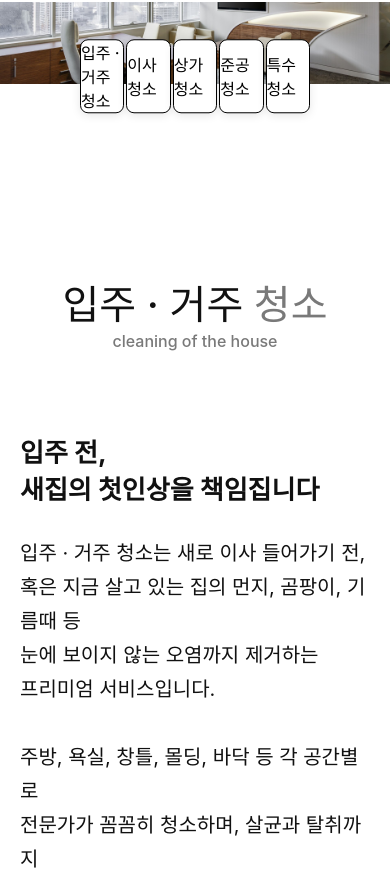
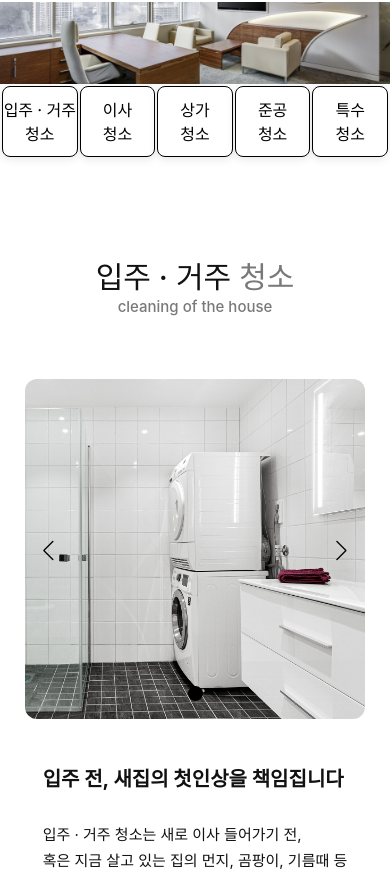
Before and after one commit to nownity/baeksaekclean, a React (Create React App) app: page / in a window 390 px wide. Shown: the part 1605-2481 px from the top of the page. Built offline with nearby package versions, Linux system fonts and the light colour scheme.

Commit message:
전페적인 코드 정리 및 모바일 반응형 수정

```diff
--- a/package.json
+++ b/package.json
@@ -12,6 +12,7 @@
     "react-datepicker": "^8.4.0",
     "react-dom": "^19.1.0",
     "react-icons": "^5.5.0",
+    "react-router-dom": "^7.6.3",
     "react-scripts": "5.0.1",
     "styled-components": "^6.1.18",
     "swiper": "^11.2.8",
--- a/src/components/ImageSlider.jsx
+++ b/src/components/ImageSlider.jsx
@@ -41,6 +41,10 @@ const SliderWrapper = styled.div`
   .swiper-pagination-bullet-active {
     background: black;
   }
+
+  @media (max-width: 768px) {
+    max-width: 340px;
+  }
 `;
 
 const Image = styled.img`
--- a/src/components/HeroSection.jsx
+++ b/src/pages/HeroSection.jsx
@@ -1,6 +1,6 @@
 import styled from "styled-components";
 import main1 from "../images/main1.jpg";
-import ContactBtn from "./ContactBtn";
+import ContactBtn from "../components/ContactBtn";
 
 const Section = styled.section`
   width: 100%;
--- a/src/components/SampleSection.jsx
+++ b/src/pages/SampleSection.jsx
@@ -1,6 +1,6 @@
 import styled from "styled-components";
 import sample1 from "../images/sample1.jpg";
-import ImageSlider from "./ImageSlider";
+import ImageSlider from "../components/ImageSlider";
 import { FiChevronDown } from "react-icons/fi";
 import ex11 from "../images/ex1-1.jpg";
 import ex12 from "../images/ex1-2.jpg";
@@ -24,6 +24,8 @@ const ImageSection = styled.img`
   height: auto;
   aspect-ratio: 1920 / 400;
   object-fit: contain;
+  @media (max-width: 768px) {
+  }
 `;
 
 const BtnSection = styled.div`
@@ -38,6 +40,13 @@ const BtnSection = styled.div`
   position: relative;
   transform: translateY(-60%);
   z-index: 10;
+  @media (max-width: 1200px) {
+    width: 80%;
+  }
+  @media (max-width: 768px) {
+    width: 100%;
+    transform: translateY(0%);
+  }
 `;
 
 const NavBtn = styled.div`
@@ -50,13 +59,35 @@ const NavBtn = styled.div`
   display: flex;
   align-items: center;
   justify-content: center;
-  flex-direction: column;
   font-size: 16px;
   font-weight: 500;
+  text-align: center;
+  .pc-space {
+    display: inline;
+  }
+  .mobile-br {
+    display: none;
+  }
+
+  @media (max-width: 1200px) {
+    aspect-ratio: 600 / 400;
+  }
+  @media (max-width: 768px) {
+    .pc-space {
+      display: none;
+    }
+    .mobile-br {
+      display: block;
+    }
+  }
 `;
 
 const FirstSection = styled.div`
   width: 100%;
+  @media (max-width: 768px) {
+    font-size: 14px;
+    aspect-ratio: 1 / 2;
+  }
 `;
 
 const TitleWrapper = styled.div`
@@ -67,6 +98,9 @@ const TitleWrapper = styled.div`
   justify-content: center;
   flex-direction: column;
   margin-top: 50px;
+  @media (max-width: 768px) {
+    height: 150px;
+  }
 `;
 
 const Title = styled.div`
@@ -74,6 +108,9 @@ const Title = styled.div`
   font-weight: 500;
   color: ${({ theme }) => theme.text};
   transition: color 0.3s ease-in-out;
+  @media (max-width: 768px) {
+    font-size: 30px;
+  }
 `;
 
 const GrayText = styled.span`
@@ -87,6 +124,9 @@ const SubTitle = styled.div`
   font-weight: 500;
   color: ${({ theme }) => theme.textGray};
   transition: color 0.3s ease-in-out;
+  @media (max-width: 768px) {
+    font-size: 15px;
+  }
 `;
 
 const ExWrapper = styled.div`
@@ -98,16 +138,29 @@ const ExWrapper = styled.div`
   margin-bottom: 50px;
   gap: 100px;
 
-  @media (max-width: 768px) {
+  @media (max-width: 1200px) {
     flex-direction: column;
     align-items: center;
     gap: 24px;
+  }
+  @media (max-width: 768px) {
   }
 `;
 
 const DescriptionBox = styled.div`
   flex: 1;
   max-width: 600px;
+  @media (max-width: 1200px) {
+    order: 2;
+    margin-top: 20px;
+  }
+`;
+
+const SliderWrapper = styled.div`
+  @media (max-width: 1200px) {
+    order: 1;
+    flex: 1;
+  }
 `;
 
 const DesTitle = styled.div`
@@ -115,12 +168,18 @@ const DesTitle = styled.div`
   font-weight: 700;
   margin-bottom: 30px;
   color: ${({ theme }) => theme.text};
+  @media (max-width: 768px) {
+    font-size: 20px;
+  }
 `;
 
 const DesText = styled.div`
   font-size: 20px;
   line-height: 1.7;
   color: ${({ theme }) => theme.text};
+  @media (max-width: 768px) {
+    font-size: 15px;
+  }
 `;
 
 const DesTitleR = styled.div`
@@ -129,6 +188,9 @@ const DesTitleR = styled.div`
   margin-bottom: 30px;
   color: ${({ theme }) => theme.text};
   text-align: right;
+  @media (max-width: 768px) {
+    font-size: 20px;
+  }
 `;
 
 const DesTextR = styled.div`
@@ -136,7 +198,11 @@ const DesTextR = styled.div`
   line-height: 1.7;
   color: ${({ theme }) => theme.text};
   text-align: right;
+  @media (max-width: 768px) {
+    font-size: 15px;
+  }
 `;
+
 const SecondSection = styled.div`
   width: 100%;
 `;
@@ -204,12 +270,35 @@ const SampleSection = () => {
       />
       <BtnSection>
         <NavBtn onClick={() => scrollToSection("section1")}>
-          입주 · 거주 청소
+          입주 · 거주
+          <span className="pc-space">&nbsp;</span>
+          <br className="mobile-br" />
+          청소
         </NavBtn>
-        <NavBtn onClick={() => scrollToSection("section2")}>이사 청소</NavBtn>
-        <NavBtn onClick={() => scrollToSection("section3")}>상가 청소</NavBtn>
-        <NavBtn onClick={() => scrollToSection("section4")}>준공 청소</NavBtn>
-        <NavBtn onClick={() => scrollToSection("section5")}>특수 청소</NavBtn>
+        <NavBtn onClick={() => scrollToSection("section2")}>
+          이사
+          <span className="pc-space">&nbsp;</span>
+          <br className="mobile-br" />
+          청소
+        </NavBtn>
+        <NavBtn onClick={() => scrollToSection("section3")}>
+          상가
+          <span className="pc-space">&nbsp;</span>
+          <br className="mobile-br" />
+          청소
+        </NavBtn>
+        <NavBtn onClick={() => scrollToSection("section4")}>
+          준공
+          <span className="pc-space">&nbsp;</span>
+          <br className="mobile-br" />
+          청소
+        </NavBtn>
+        <NavBtn onClick={() => scrollToSection("section5")}>
+          특수
+          <span className="pc-space">&nbsp;</span>
+          <br className="mobile-br" />
+          청소
+        </NavBtn>
       </BtnSection>
 
       <FirstSection id="section1">
@@ -221,10 +310,7 @@ const SampleSection = () => {
         </TitleWrapper>
         <ExWrapper>
           <DescriptionBox>
-            <DesTitle>
-              입주 전, <br />
-              새집의 첫인상을 책임집니다
-            </DesTitle>
+            <DesTitle>입주 전, 새집의 첫인상을 책임집니다</DesTitle>
             <DesText>
               입주 · 거주 청소는 새로 이사 들어가기 전, <br />
               혹은 지금 살고 있는 집의 먼지, 곰팡이, 기름때 등 <br />
@@ -254,7 +340,9 @@ const SampleSection = () => {
           <SubTitle>Moving Day Cleaning</SubTitle>
         </TitleWrapper>
         <ExWrapper>
-          <ImageSlider images={[ex21, ex22, ex23]} />
+          <SliderWrapper>
+            <ImageSlider images={[ex21, ex22, ex23]} />
+          </SliderWrapper>
           <DescriptionBox>
             <DesTitleR>완벽한 이사, 깔끔한 시작으로부터</DesTitleR>
             <DesTextR>
```
Also changed, not shown: src/pages/MainPage.jsx (+5 -5 lines), src/pages/AboutSection.jsx (renamed from src/components/AboutSection.jsx), src/pages/ContactSection.jsx (renamed from src/components/ContactSection.jsx), src/pages/InfoSection.jsx (renamed from src/components/InfoSection.jsx), 1 other file (tests, documents, lock files or other folders).
